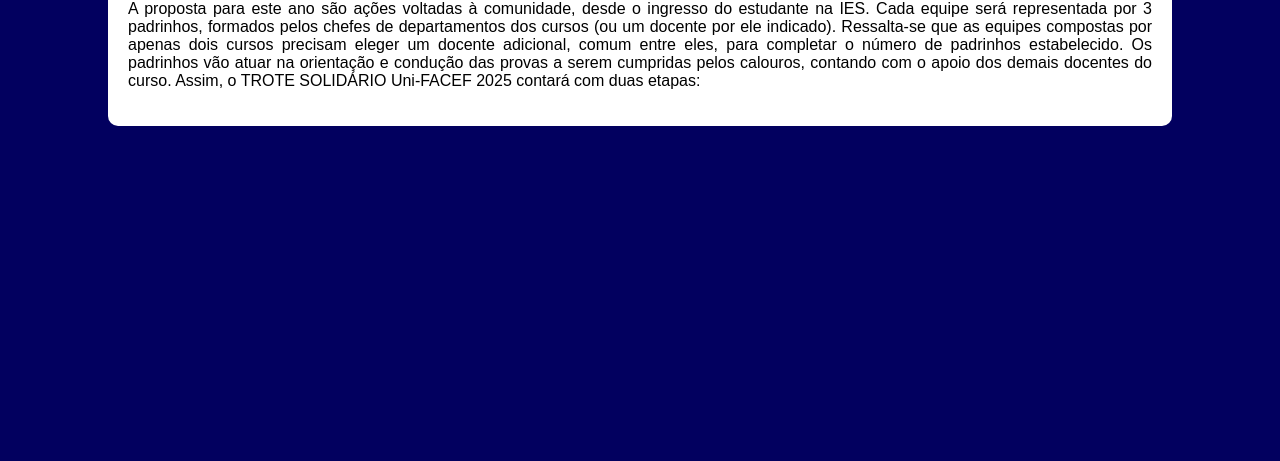
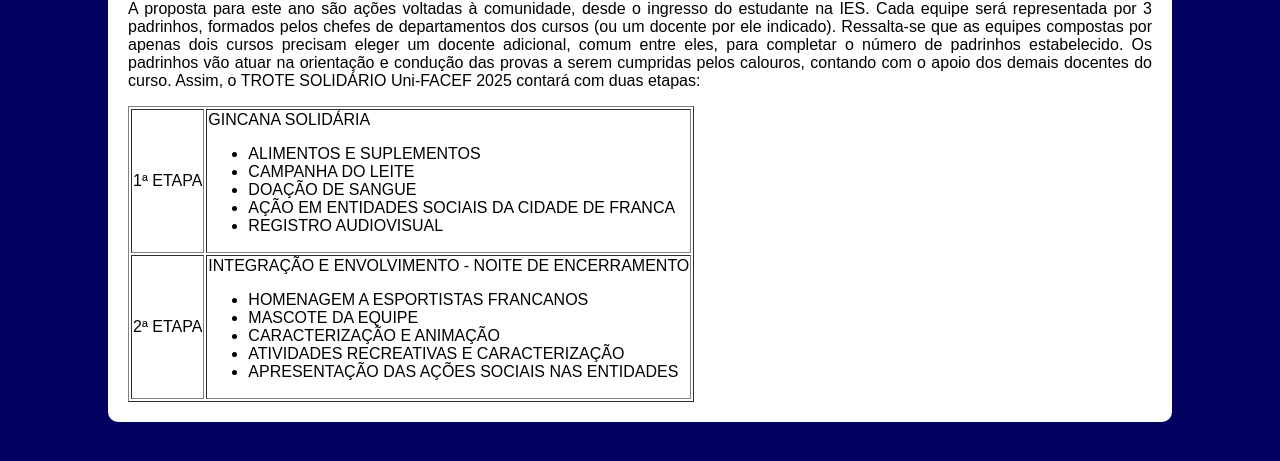
Before and after one commit to joaoassalomao/SiteTroteUNIFACEF, a plain HTML site: page formato.html in a window 1280 px wide. Shown: the part 303-764 px from the top of the page. Drawn offline with Linux system fonts and the light colour scheme.

Commit message:
Atualização 4

```diff
--- a/formato.html
+++ b/formato.html
@@ -36,7 +36,34 @@
             estabelecido. Os padrinhos vão atuar na orientação e condução das provas a serem
             cumpridas pelos calouros, contando com o apoio dos demais docentes do curso.
             Assim, o TROTE SOLIDÁRIO Uni-FACEF 2025 contará com duas etapas: </p>
-
+        <table border="1">
+            <tr>
+                <td> 1ª ETAPA </td>
+                <td> GINCANA SOLIDÁRIA
+                    <!--Unorded list-->
+                    <ul>
+                        <li>ALIMENTOS E SUPLEMENTOS</li>
+                        <li>CAMPANHA DO LEITE</li>
+                        <li>DOAÇÃO DE SANGUE</li>
+                        <li>AÇÃO EM ENTIDADES SOCIAIS DA CIDADE DE FRANCA</li>
+                        <li>REGISTRO AUDIOVISUAL</li>
+                    </ul>
+                </td>
+            </tr>
+            <tr>
+                <td> 2ª ETAPA </td>
+                <td> INTEGRAÇÃO E ENVOLVIMENTO - NOITE DE ENCERRAMENTO
+                    <!--Unorded list-->
+                    <ul>
+                        <li>HOMENAGEM A ESPORTISTAS FRANCANOS</li>
+                        <li>MASCOTE DA EQUIPE</li>
+                        <li>CARACTERIZAÇÃO E ANIMAÇÃO</li>
+                        <li>ATIVIDADES RECREATIVAS E CARACTERIZAÇÃO</li>
+                        <li>APRESENTAÇÃO DAS AÇÕES SOCIAIS NAS ENTIDADES</li>
+                    </ul>
+                </td>
+            </tr>
+        </table>
     </div>
 </body>
 </html>
```
